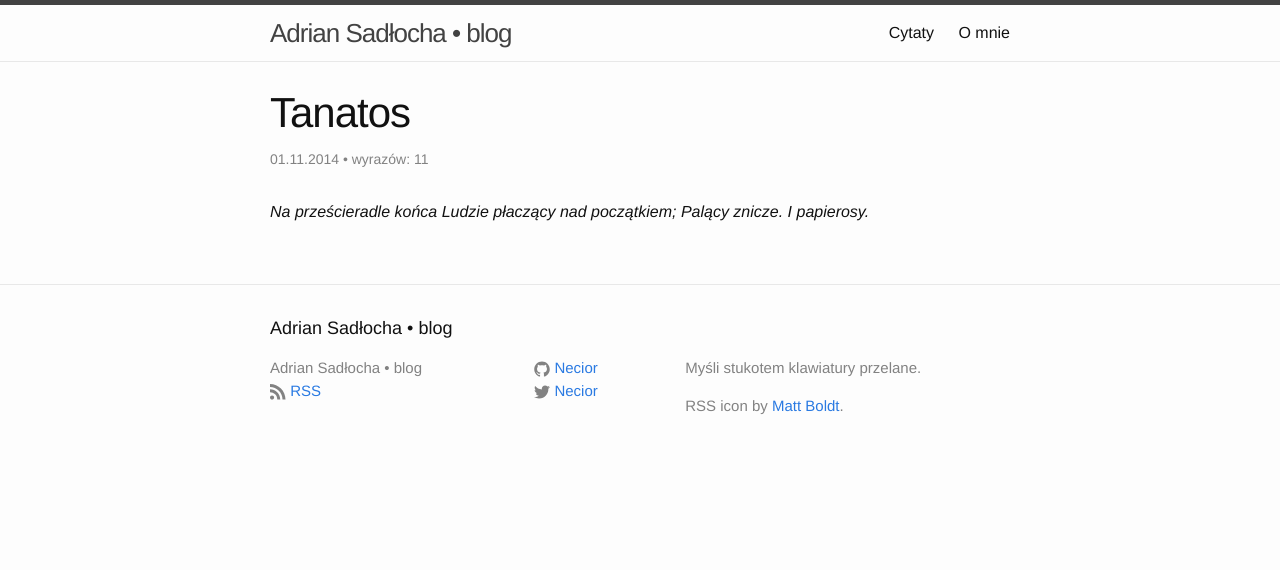
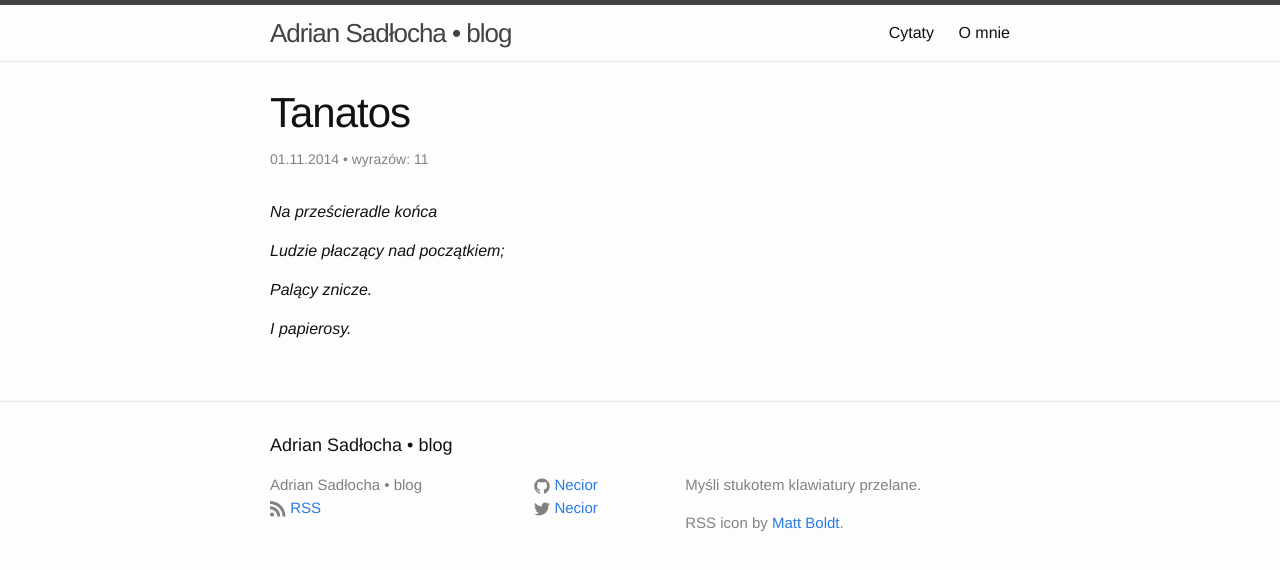
Before and after one commit to Necior/blog, a Jekyll site: the page built from _posts/2014-11-01-tanatos.md, in a window 1280 px wide. Shown: the top 570 px of the page. Built offline with Jekyll 4.4.1, drawn with Linux system fonts in a browser that asks for light colours.

Commit message:
Reformat "Thanatos"

```diff
--- a/_posts/2014-11-01-tanatos.md
+++ b/_posts/2014-11-01-tanatos.md
@@ -6,7 +6,10 @@ tags: liryka
 tumblr_url: http://blog.sadlocha.eu/post/101527027153/tanatos
 ---
 
-*Na prześcieradle końca
- Ludzie płaczący nad początkiem;
- Palący znicze.
- I papierosy.*
+*Na prześcieradle końca*
+
+*Ludzie płaczący nad początkiem;*
+
+*Palący znicze.*
+
+*I papierosy.*
```
